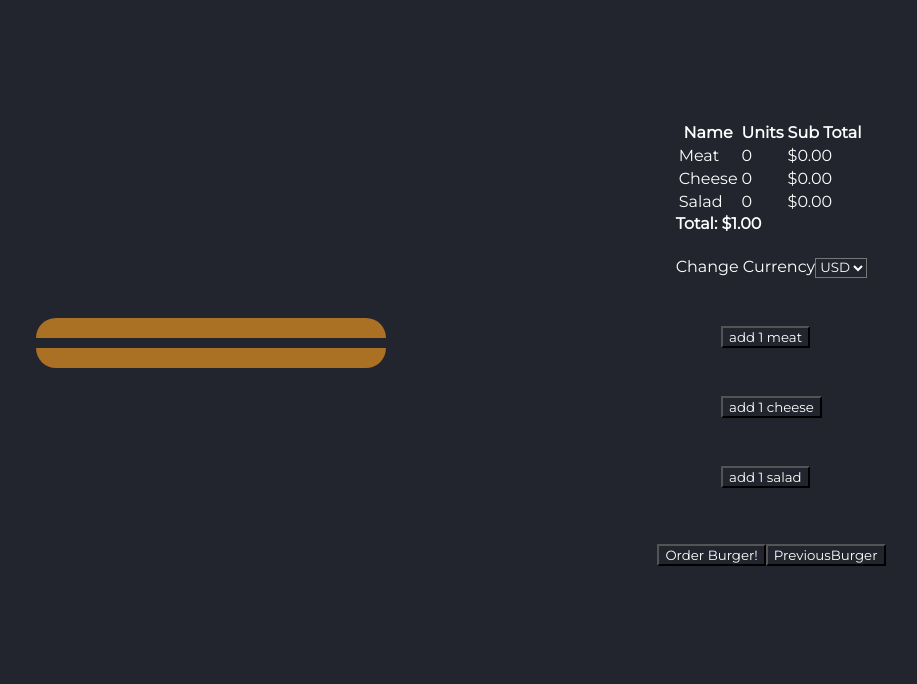
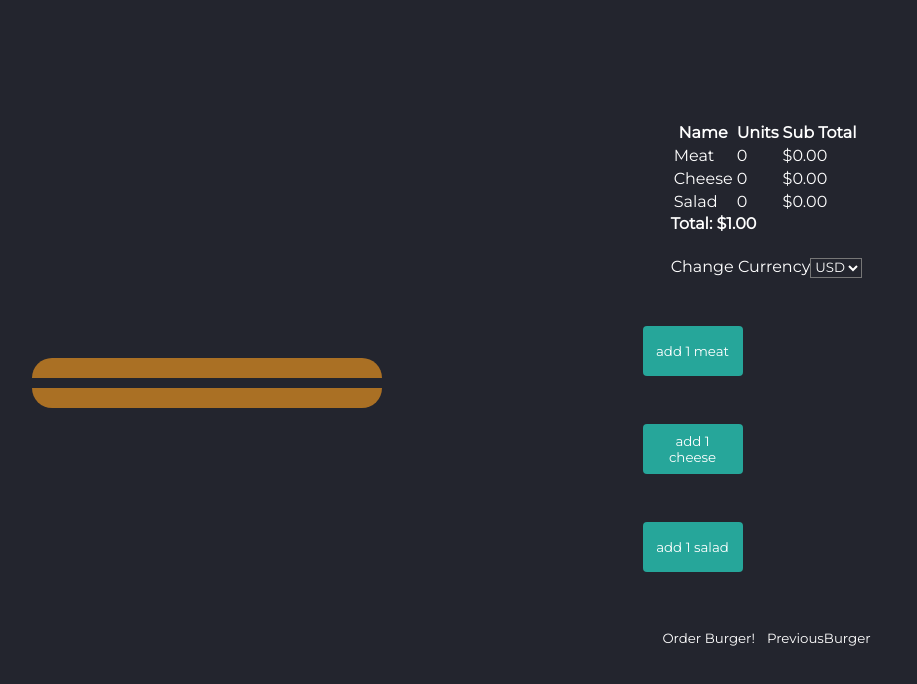
Before and after one commit to nicokurogane/react-burger-builder, a React (Create React App) app: page / in a window 1280 px wide. Shown: the top 684 px of the page, without its empty margins (179-1096 px from the left). Built offline with nearby package versions, Linux system fonts and the light colour scheme.

Commit message:
Animated the ingredients buttons

```diff
--- a/src/App.css
+++ b/src/App.css
@@ -14,3 +14,7 @@
   align-items: center;
   flex-wrap: wrap;
 }
+
+button{
+  border: 0;
+}
--- a/src/components/ingredient_handler/IngredientHandler.js
+++ b/src/components/ingredient_handler/IngredientHandler.js
@@ -12,16 +12,21 @@ class IngredientHandler extends React.Component {
   };
 
   render() {
-   // const { countIngredient } = this.props;
     return (
       <div className="ingredient-handler-container">
-        <button onClick={this.addIngredient}>
-          add 1 {this.props.ingredientName}
-        </button>
+        <div className="buttons-container">
+          <button onClick={this.addIngredient} className="add-button">
+            add 1 {this.props.ingredientName}
+          </button>
 
-        <button  style={{display: this.props.subTotal>0 ? 'block':'none'}}  onClick={this.deleteIngredient} >
-          remove 1 {this.props.ingredientName}
-        </button>
+          <button
+            style={{ opacity: this.props.subTotal > 0 ? 1 : 0 }}
+            onClick={this.deleteIngredient}
+            className="remove-button"
+          >
+            remove 1 {this.props.ingredientName}
+          </button>
+        </div>
       </div>
     );
   }
--- a/src/components/ingredient_handler/ingredient-handler.css
+++ b/src/components/ingredient_handler/ingredient-handler.css
@@ -2,3 +2,37 @@
     margin-top: 6vh;
     display:flex;
 }
+
+.buttons-container{
+    display: flex;
+    transition: opacity 0.2s ease-in-out;
+}
+
+
+.add-button{
+    padding: 8px;
+    width: 100px;
+    height:50px;
+    border-radius: 4px;
+    background-color: #26a69a;
+    transition: all .2s ease-in-out
+}
+
+.add-button:hover{
+    background-color: #33dbca;
+}
+
+
+.remove-button{
+    margin-left: 6vh;
+    width: 100px;
+    height:50px;
+    padding: 8px;
+    border-radius: 4px;
+    background-color: #d32f2f;
+    transition: all .2s ease-in-out
+}
+
+.remove-button:hover{
+    background-color: #ef5350;
+}
```
